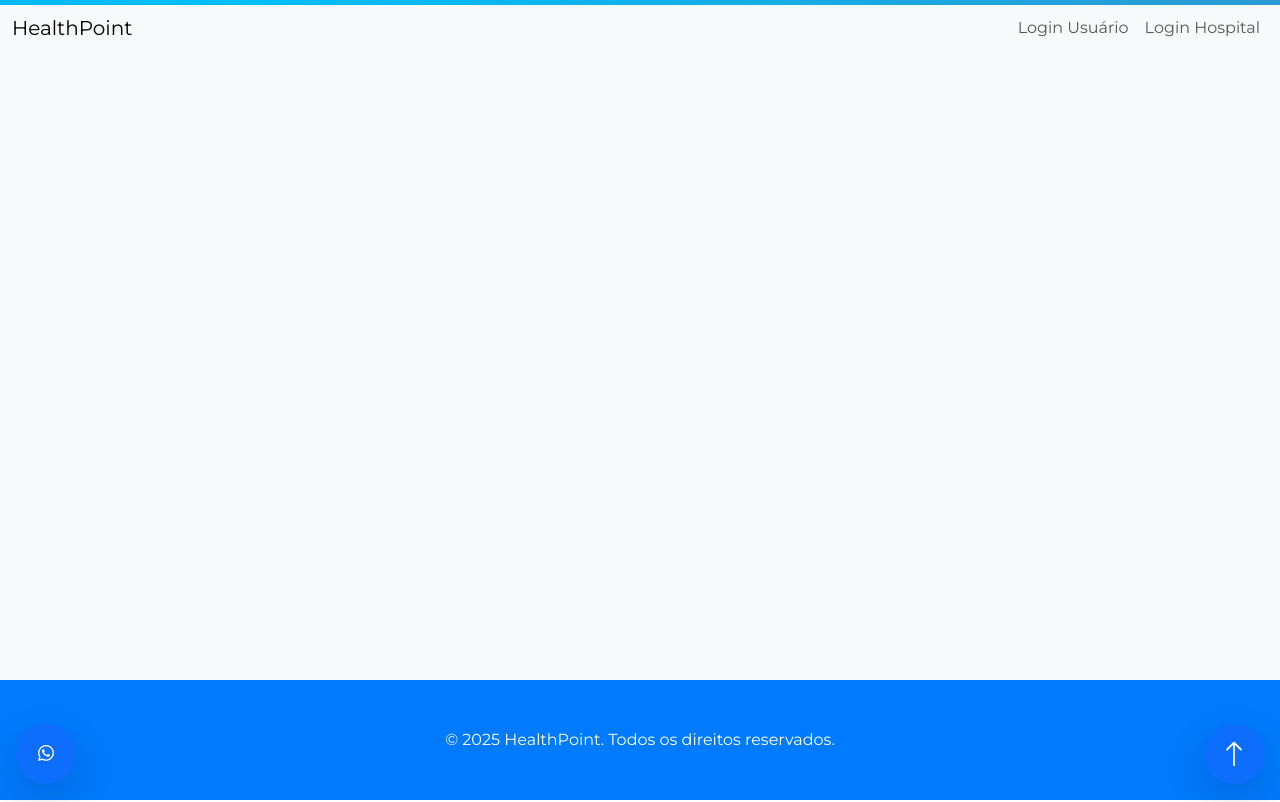
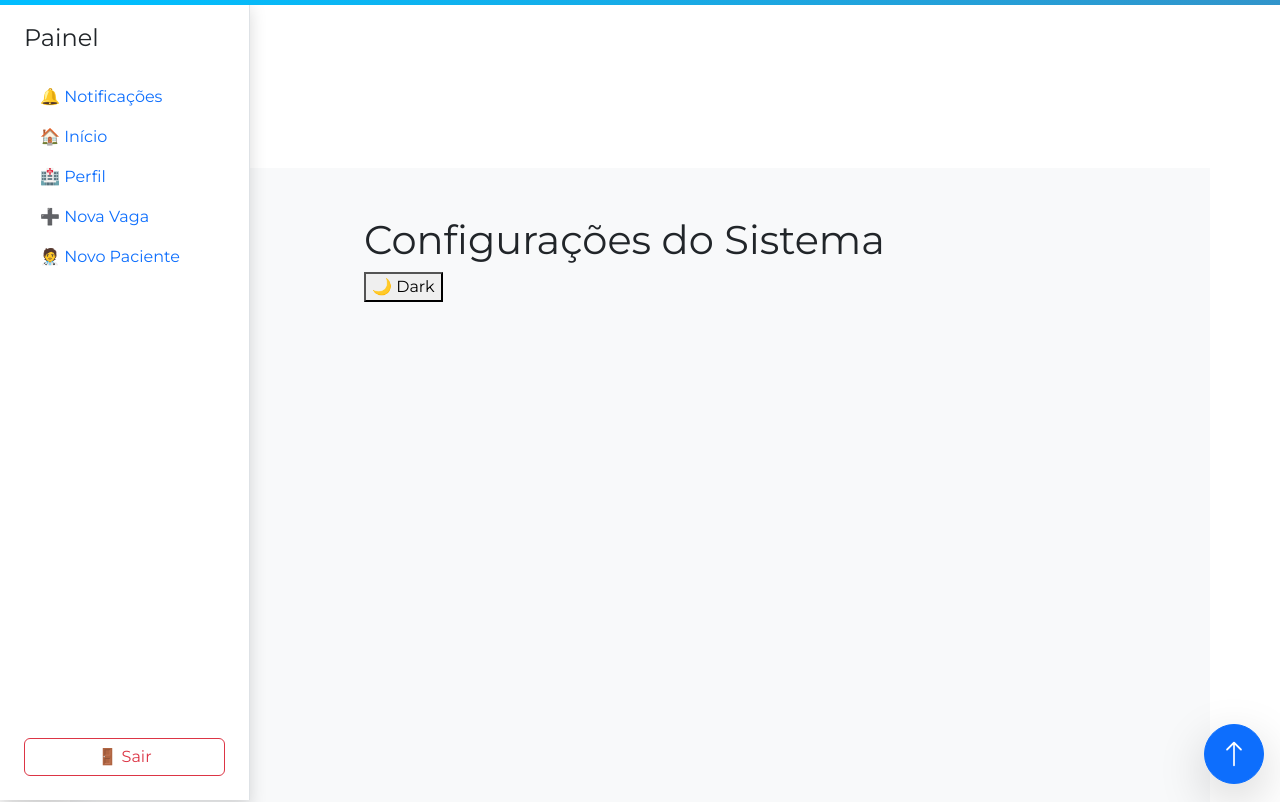
Before and after one commit to juancoutinhoflooxmongagua/HealthPoint-Frontend, a React (Create React App) app: page /Config in a window 1280 px wide. Shown: the top 802 px of the page. Built offline with nearby package versions, Linux system fonts and the light colour scheme.

Commit message:
feat: sidebar and theme toggle

```diff
--- a/src/App.jsx
+++ b/src/App.jsx
@@ -6,6 +6,7 @@ import './Views/Assets/Css/index.css';
 // Contexts
 import { AuthProvider } from "./Services/Context/authContext";
 import { HospitalAuthProvider } from "./Services/Context/hospitalContext";
+import { ThemeProvider } from "./Services/Context/themeContext"; // <- seu context de tema
 
 // Components
 import Nav from "./Views/App/Components/Nav";
@@ -19,6 +20,7 @@ import Register from "./Views/App/Home/Register";
 import Login from "./Views/App/Home/Login";
 import Home from "./Views/App/Home/Home";
 import Jobs from "./Views/App/Jobs/Jobs";
+import ConfigPage from "./Views/App/Components/Config";
 
 // Users
 import UserProfile from "./Views/App/Users/UserProfile";
@@ -43,10 +45,11 @@ import NewPatient from "./Views/App/hospital/newPatient";
 
 export default function App() {
   return (
+    <ThemeProvider> {/* <-- corrigido aqui */}
       <AuthProvider>
         <HospitalAuthProvider>
           <BrowserRouter future={{ v7_startTransition: true, v7_relativeSplatPath: true }}>
-          <div className="main bg-light">
+            <div className="main">
               <Nav />
               <div className="rgb-tape"></div>
               <div className="container bg-light mt-5 pt-3">
@@ -69,6 +72,7 @@ export default function App() {
                   <Route path="/Requests" element={<Requests />} />
 
                   <Route element={<SidebarLayout />}>
+                    <Route path="/Config" element={<ConfigPage />} />
                     <Route path="/HospitalHome" element={<HospitalHome />} />
                     <Route path="/HospitalProfile" element={<HospitalProfile />} />
                     <Route path="/NewJob" element={<NewJob />} />
@@ -84,5 +88,6 @@ export default function App() {
           </BrowserRouter>
         </HospitalAuthProvider>
       </AuthProvider>
+    </ThemeProvider>
   );
 }
--- a/src/Services/Context/hospitalContext.js
+++ b/src/Services/Context/hospitalContext.js
@@ -6,6 +6,7 @@ export const HospitalAuthContext = createContext();
 export function HospitalAuthProvider({ children }) {
   const [hospital, setHospital] = useState(null);
   const [token, setToken] = useState(localStorage.getItem("hospitalToken") || null);
+  const [isLoading, setIsLoading] = useState(true); // NOVO: para controle de carregamento
 
   const fetchHospitalProfile = async (tokenToUse) => {
     try {
@@ -15,6 +16,7 @@ export function HospitalAuthProvider({ children }) {
       );
 
       if (data?.hospital_id) {
+        console.log("Perfil do hospital carregado:", data);
         setHospital(data);
         setToken(tokenToUse);
       } else {
@@ -27,19 +29,23 @@ export function HospitalAuthProvider({ children }) {
       setHospital(null);
       setToken(null);
       localStorage.removeItem("hospitalToken");
+    } finally {
+      setIsLoading(false);
     }
   };
 
   useEffect(() => {
     if (token) {
       fetchHospitalProfile(token);
+    } else {
+      setIsLoading(false);
     }
   }, [token]);
 
-  const loginHospital = ({ hospital_id, token: newToken }) => {
+  const loginHospital = ({ token: newToken }) => {
     localStorage.setItem("hospitalToken", newToken);
     setToken(newToken);
-    setHospital({ hospital_id }); // vai atualizar com fetch do perfil
+    // ⚠️ Removido: setHospital({ hospital_id });
     fetchHospitalProfile(newToken);
   };
 
@@ -50,7 +56,15 @@ export function HospitalAuthProvider({ children }) {
   };
 
   return (
-    <HospitalAuthContext.Provider value={{ hospital, token, loginHospital, logoutHospital }}>
+    <HospitalAuthContext.Provider
+      value={{
+        hospital,
+        token,
+        loginHospital,
+        logoutHospital,
+        isLoading, // exposto para componentes poderem usar
+      }}
+    >
       {children}
     </HospitalAuthContext.Provider>
   );
--- /dev/null
+++ b/src/Services/Context/themeContext.js
@@ -0,0 +1,23 @@
+// Services/Context/themeContext.js
+import React, { createContext, useState, useEffect } from 'react';
+
+export const ThemeContext = createContext();
+
+export function ThemeProvider({ children }) {
+  const [theme, setTheme] = useState(localStorage.getItem('theme') || 'light');
+
+  useEffect(() => {
+    document.body.setAttribute('data-bs-theme', theme);
+    localStorage.setItem('theme', theme);
+  }, [theme]);
+
+  const toggleTheme = () => {
+    setTheme(prev => (prev === 'light' ? 'dark' : 'light'));
+  };
+
+  return (
+    <ThemeContext.Provider value={{ theme, toggleTheme }}>
+      {children}
+    </ThemeContext.Provider>
+  );
+}
--- /dev/null
+++ b/src/Views/App/Components/Config.jsx
@@ -0,0 +1,15 @@
+import React, { useContext } from "react";
+import { ThemeContext } from "../../../Services/Context/themeContext";
+
+export default function ConfigPage() {
+    const { theme, toggleTheme } = useContext(ThemeContext);
+
+    return (
+        <div>
+        <h1>Configurações do Sistema</h1>
+             <button onClick={toggleTheme}>
+              {theme === "light" ? "🌙 Dark" : "☀️ Light"}
+            </button>
+        </div>
+    );
+}
--- a/src/Views/App/Components/Nav.jsx
+++ b/src/Views/App/Components/Nav.jsx
@@ -15,50 +15,49 @@ export default function Nav() {
   const loggedAs = hospital ? 'hospital' : user ? 'user' : null;
 
   return (
-    <nav className="navbar navbar-expand-lg navbar-light bg-light">
-      <div className="container-fluid">
-        <Link className="navbar-brand" to="/">HealthPoint</Link>
-        <button className="navbar-toggler" type="button" data-bs-toggle="collapse" data-bs-target="#navbarNav">
-          <span className="navbar-toggler-icon"></span>
-        </button>
-        <div className="collapse navbar-collapse" id="navbarNav">
-          <ul className="navbar-nav ms-auto">
+    <nav>
+      <header>
+        <h1>
+          <Link to="/">HealthPoint</Link>
+        </h1>
+        <ul>
           {loggedAs === 'hospital' && (
             <>
-                <li className="nav-item">
-                  <Link className="nav-link" to="/HospitalProfile">Perfil Hospital</Link>
+              <li>
+                <Link to="/HospitalProfile">Perfil Hospital</Link>
               </li>
-                <li className="nav-item">
-                  <button className="btn btn-link nav-link" onClick={handleLogout}>Sair</button>
+              <li>
+                <button onClick={handleLogout}>Sair</button>
               </li>
             </>
           )}
+
           {loggedAs === 'user' && (
             <>
-                <li className="nav-item">
-                  <Link className="nav-link" to="/UserProfile">Perfil</Link>
+              <li>
+                <Link to="/UserProfile">Perfil</Link>
               </li>
-                <li className="nav-item">
-                  <Link className="nav-link" to="/Notifications">Notificações</Link>
-                </li> {/* <-- esta tag <li> estava faltando o fechamento */}
-                <li className="nav-item">
-                  <button className="btn btn-link nav-link" onClick={handleLogout}>Sair</button>
+              <li>
+                <Link to="/Notifications">Notificações</Link>
+              </li>
+              <li>
+                <button onClick={handleLogout}>Sair</button>
               </li>
             </>
           )}
+
           {!loggedAs && (
             <>
-                <li className="nav-item">
-                  <Link className="nav-link" to="/login">Login Usuário</Link>
+              <li>
+                <Link to="/login">Login Usuário</Link>
               </li>
-                <li className="nav-item">
-                  <Link className="nav-link" to="/HospitalLogin">Login Hospital</Link>
+              <li>
+                <Link to="/HospitalLogin">Login Hospital</Link>
               </li>
             </>
           )}
         </ul>
-        </div>
-      </div>
+      </header>
     </nav>
   );
 }
--- a/src/Views/App/Components/SidebarLayout.jsx
+++ b/src/Views/App/Components/SidebarLayout.jsx
@@ -1,21 +1,58 @@
-import React from "react";
-import { Link, Outlet } from "react-router-dom";
+// SidebarLayout.js
+import React, { useContext } from "react";
+import { Link, Outlet, useNavigate } from "react-router-dom";
+import { HospitalAuthContext } from "../../../Services/Context/hospitalContext";
 
 export default function SidebarLayout() {
+  const { logoutHospital } = useContext(HospitalAuthContext);
+  const navigate = useNavigate();
+
+  const handleLogout = () => {
+    logoutHospital();
+    navigate("/HospitalLogin");
+  };
+
   return (
-    <div className="d-flex flex-column flex-md-row min-vh-100 bg-light">
-      <aside className="d-none d-md-block bg-white border-end p-3 shadow-sm" style={{ width: "250px" }}>
-        <h4 className="mb-4 text-primary">Painel</h4>
+    <div style={{ display: "flex", minHeight: "100vh" }}>
+      <aside
+        className="border-end bg-white shadow d-flex flex-column justify-content-between"
+        style={{
+          width: "250px",
+          position: "fixed",
+          top: 0,
+          left: 0,
+          bottom: 0,
+          padding: "1.5rem",
+          zIndex: 1000
+        }}
+      >
+        <div>
+          <h4 className="mb-4">Painel</h4>
           <nav className="nav flex-column">
             <Link className="nav-link" to="/Notifications">🔔 Notificações</Link>
             <Link className="nav-link" to="/HospitalHome">🏠 Início</Link>
             <Link className="nav-link" to="/HospitalProfile">🏥 Perfil</Link>
             <Link className="nav-link" to="/NewJob">➕ Nova Vaga</Link>
-          <Link className="nav-link" to="/New">Novo Paciente</Link>
+            <Link className="nav-link" to="/NewPatients">🧑‍⚕️ Novo Paciente</Link>
           </nav>
+        </div>
+
+        <button
+          onClick={handleLogout}
+          className="btn btn-outline-danger mt-4"
+        >
+          🚪 Sair
+        </button>
       </aside>
 
-      <main className="flex-fill p-4">
+      <main
+        style={{
+          marginLeft: "250px",
+          width: "100%",
+          padding: "2rem",
+          background: "#f8f9fa"
+        }}
+      >
         <Outlet />
       </main>
     </div>
--- a/src/Views/App/Jobs/NewJob.jsx
+++ b/src/Views/App/Jobs/NewJob.jsx
@@ -1,7 +1,9 @@
-import React, { useState } from "react";
+import React, { useState, useContext } from "react";
 import axios from "axios";
+import { HospitalAuthContext } from "../../../Services/Context/hospitalContext";
 
 export default function NewJob() {
+  const { hospital } = useContext(HospitalAuthContext);
   const [jobTitle, setJobTitle] = useState("");
   const [jobDescription, setJobDescription] = useState("");
   const [jobPoint, setJobPoint] = useState("");
@@ -15,18 +17,18 @@ export default function NewJob() {
         {
           job_title: jobTitle,
           job_description: jobDescription,
-          job_points: jobPoint,
+          job_points: Number(jobPoint),
           job_type: jobType,
+          hospital_id: hospital.id,
         }
       );
       alert("Trabalho cadastrado com sucesso!");
-      // Resetar campos após sucesso
       setJobTitle("");
       setJobDescription("");
       setJobPoint("");
       setJobType("");
     } catch (err) {
-      console.error(err);
+      console.error("Erro ao cadastrar trabalho:", err.response?.data || err.message);
       alert("Erro ao cadastrar trabalho.");
     }
   };
--- a/src/Views/Assets/Css/index.css
+++ b/src/Views/Assets/Css/index.css
@@ -1,3 +1,27 @@
+body.light {
+  background-color: #f8f9fa;
+  color: #212529;
+}
+
+body.dark {
+  background-color: #121212;
+  color: #f1f1f1;
+}
+
+body.dark .card,
+body.dark .bg-white {
+  background-color: #1e1e1e !important;
+  color: #f1f1f1 !important;
+}
+
+body.dark .nav-link {
+  color: #f1f1f1 !important;
+}
+
+body.light .nav-link {
+  color: #212529 !important;
+}
+
 body {
   font-family: 'Montserrat', sans-serif;
   margin: 0;
```
Also changed, not shown: src/Views/App/Components/Notifications.jsx (+6 -16 lines). Lines whose indentation alone changed are shown as unchanged.
